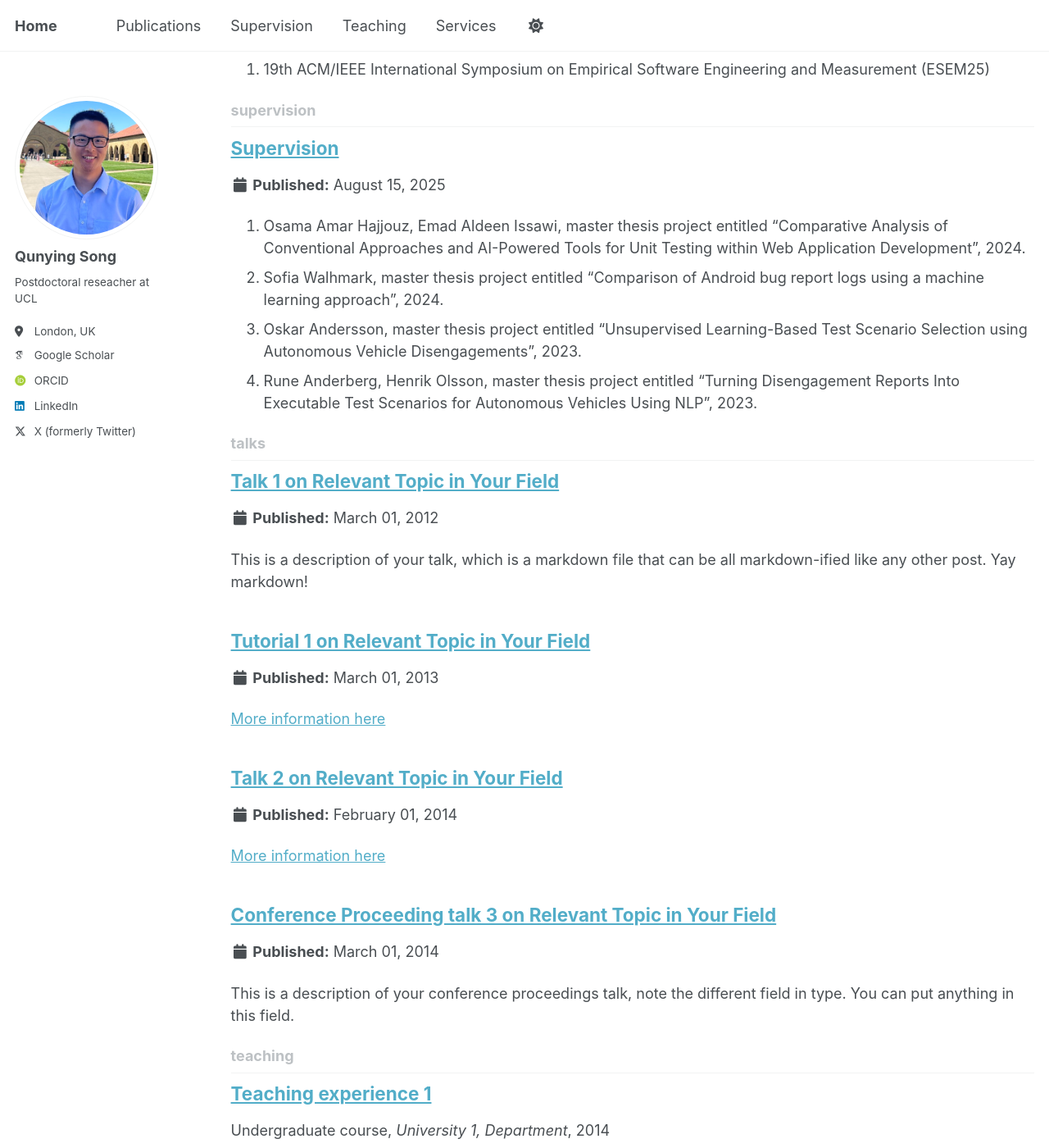
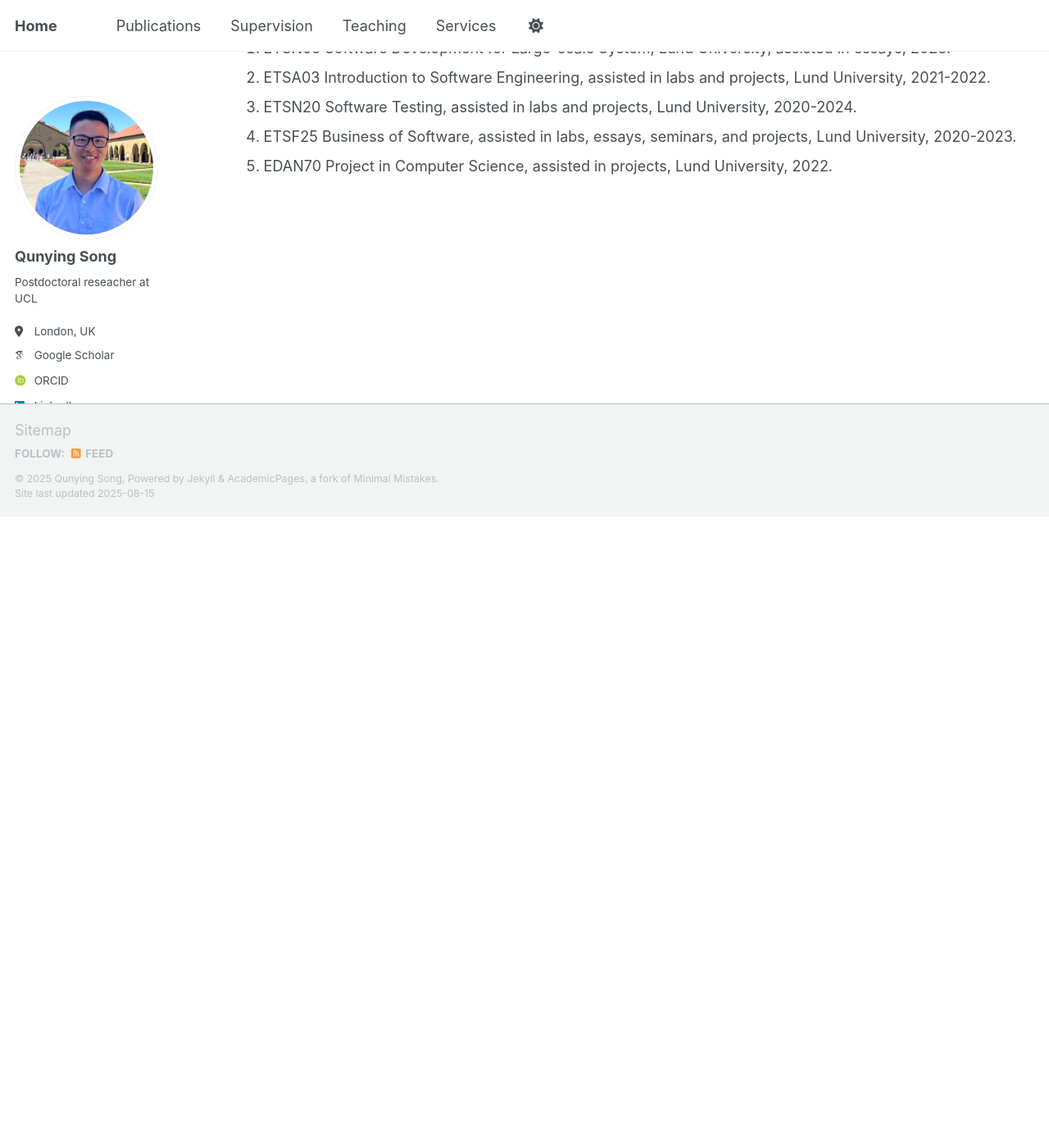
Before and after one commit to qunying-song/qunying-song.github.io, a Jekyll site: the page built from _pages/collection-archive.html, in a window 1280 px wide and 1400 px high, scrolled down 3651 px. Shown: the whole window at 82% size. Built offline with Jekyll 4.4.1, drawn with Linux system fonts in a browser that asks for light colours; some web fonts are replaced; a script that is not in the unit is left out; after the commit the page ends 4281 px from its top, so only the background shows below that; part of the change alters nothing that is shown; some of the changed text lies outside the part shown.

Commit message:
Update _config.yml

```diff
--- a/_config.yml
+++ b/_config.yml
@@ -11,10 +11,10 @@ locale                   : "en-US"
 site_theme               : "default" # Currently available options are "default", "air"
 title                    : "Home"
 title_separator          : "-"
-name                     : &name "Your Name"
-description              : &description "personal description"
-url                      : https://qunying-song.github.io # the base hostname & protocol for your site e.g. "https://[your GitHub username].github.io" or if you already have some other page hosted on Github then use "https://[your GitHub username].github.io/[Your Repo Name]"
-baseurl                  : "" # the subpath of your site, e.g. "/blog"
+name                     : &name "Qunying Song"
+description              : &description "Personal Homepage"
+url                      : https://qunying-song.github.io
+baseurl                  : ""
 repository               : "qunying-song/qunying-song.github.io"
 
 # Site Author - The following control what appear as part of the author content on the side bar.
@@ -33,7 +33,7 @@ author:
 
   # Academic websites
   academia         : # URL
-  arxiv            : # URL - Update with the correct link to your profile
+  arxiv            : # URL
   googlescholar    : "https://scholar.google.com/citations?user=xRb7Ir4AAAAJ"
   inspire-hep      : # URL
   impactstory      : # URL
@@ -44,7 +44,7 @@ author:
   scopus           : # URL
 
   # Repositories and software development
-  bitbucket        : # Username - Update with your username on the site
+  bitbucket        : # Username
   codepen          : # Username
   dribbble         : # Username
   github           : # Username
@@ -77,15 +77,6 @@ author:
   xing             : # Username
   youtube          : # Username
   zhihu            : # Username
-
-# Publication Category - The following the list of publication categories and their headings
-publication_category:
-  books:
-    title: 'Books'
-  manuscripts:
-    title: 'Journal Articles'
-  conferences:
-    title: 'Conference Papers'
 
 # Site Settings
 teaser                   :  # filename of teaser fallback teaser image placed in /images/, .e.g. "500x300.png"
@@ -123,38 +114,6 @@ staticman:
 atom_feed:
   hide                   : false     # change to true to hide the RSS feed in the footer
   path                   : # blank (default) uses feed.xml
-
-
-# SEO Related
-google_site_verification :
-bing_site_verification   :
-alexa_site_verification  :
-yandex_site_verification :
-
-
-# Social Sharing
-twitter:
-  username               : &twitter
-facebook:
-  username               :
-  app_id                 :
-  publisher              :
-og_image                 :  # Social media default site image
-og_description           :  # Social media default site image description
-# For specifying social profiles
-# - https://developers.google.com/structured-data/customize/social-profiles
-social:
-  type                   : # Person or Organization (defaults to Person)
-  name                   : # If the user or organization name differs from the site's name
-  links: # An array of links to social media profiles
-
-
-# Analytics
-analytics:
-  provider               :  "false" # false (default), "google", "google-universal", "google-analytics-4", "custom"
-  google:
-    tracking_id          :
-
 
 # Reading Files
 include:
@@ -217,19 +176,13 @@ kramdown:
 
 # These settings control the types of collections used by the template
 collections:
-  teaching:
-    output: true
-    permalink: /:collection/:path/
   publications:
     output: true
     permalink: /:collection/:path/
-  portfolio:
+  supervision:
     output: true
     permalink: /:collection/:path/
-  talks:
-    output: true
-    permalink: /:collection/:path/
-  supervision:
+  teaching:
     output: true
     permalink: /:collection/:path/
   services:
@@ -239,17 +192,6 @@ collections:
 
 # These settings control how pages and collections are included in the site
 defaults:
-  # _posts
-  - scope:
-      path: ""
-      type: posts
-    values:
-      layout: single
-      author_profile: true
-      read_time: true
-      comments: true
-      share: true
-      related: true
   # _pages
   - scope:
       path: ""
@@ -257,6 +199,23 @@ defaults:
     values:
       layout: single
       author_profile: true
+  # _publications
+  - scope:
+      path: ""
+      type: publications
+    values:
+      layout: single
+      author_profile: true
+      share: true
+      comments: true
+  # _supervision
+  - scope:
+      path: ""
+      type: supervision
+    values:
+      layout: single
+      author_profile: true
+      share: true
   # _teaching
   - scope:
       path: ""
@@ -266,40 +225,6 @@ defaults:
       author_profile: true
       share: true
       comments: true
-  # _publications
-  - scope:
-      path: ""
-      type: publications
-    values:
-      layout: single
-      author_profile: true
-      share: true
-      comments: true
-  # _portfolio
-  - scope:
-      path: ""
-      type: portfolio
-    values:
-      layout: single
-      author_profile: true
-      share: true
-      comment: true
-  # _talks
-  - scope:
-      path: ""
-      type: talks
-    values:
-      layout: talk
-      author_profile: true
-      share: true
-  # _supervision
-  - scope:
-      path: ""
-      type: supervision
-    values:
-      layout: single
-      author_profile: true
-      share: true
   # _services
   - scope:
       path: ""
```
